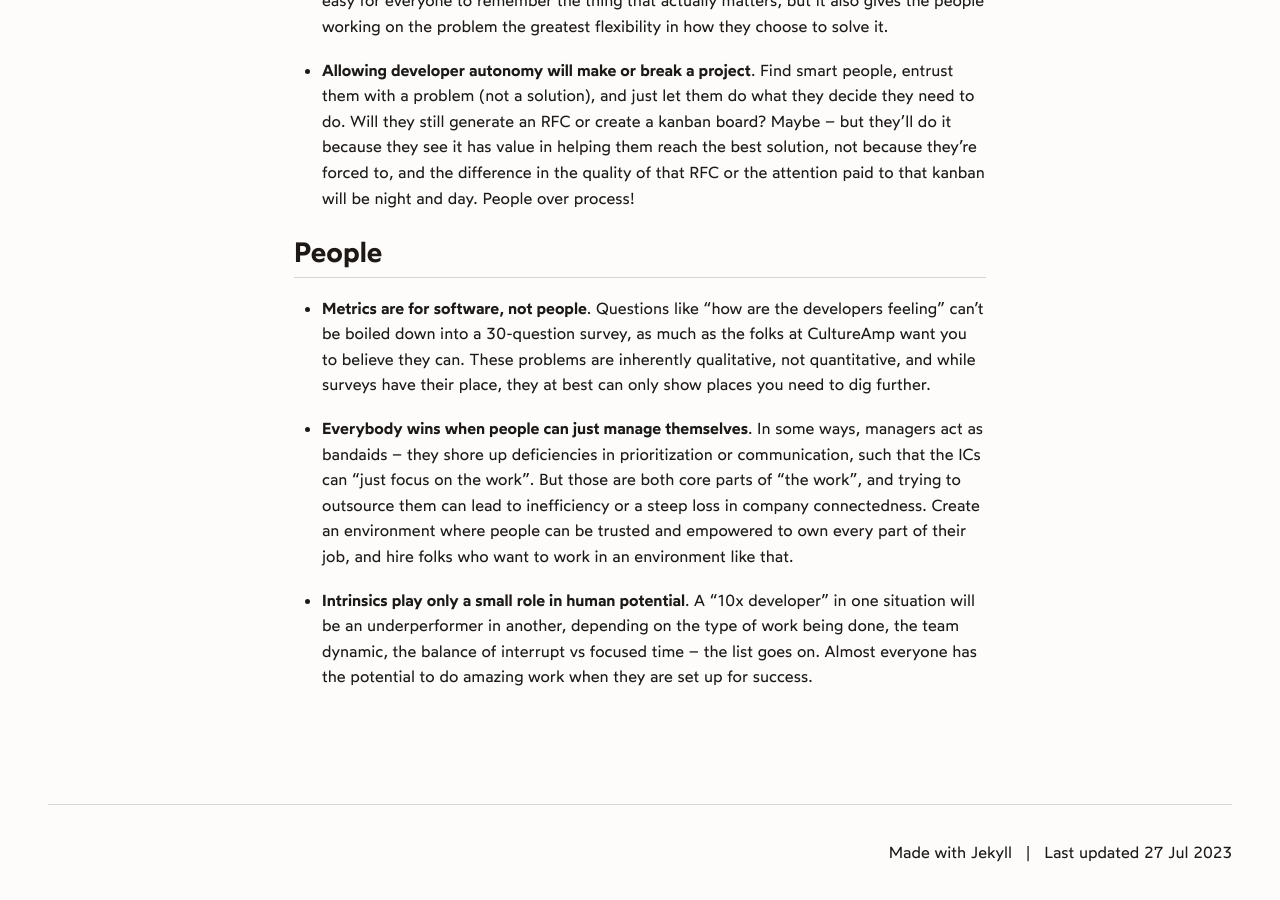
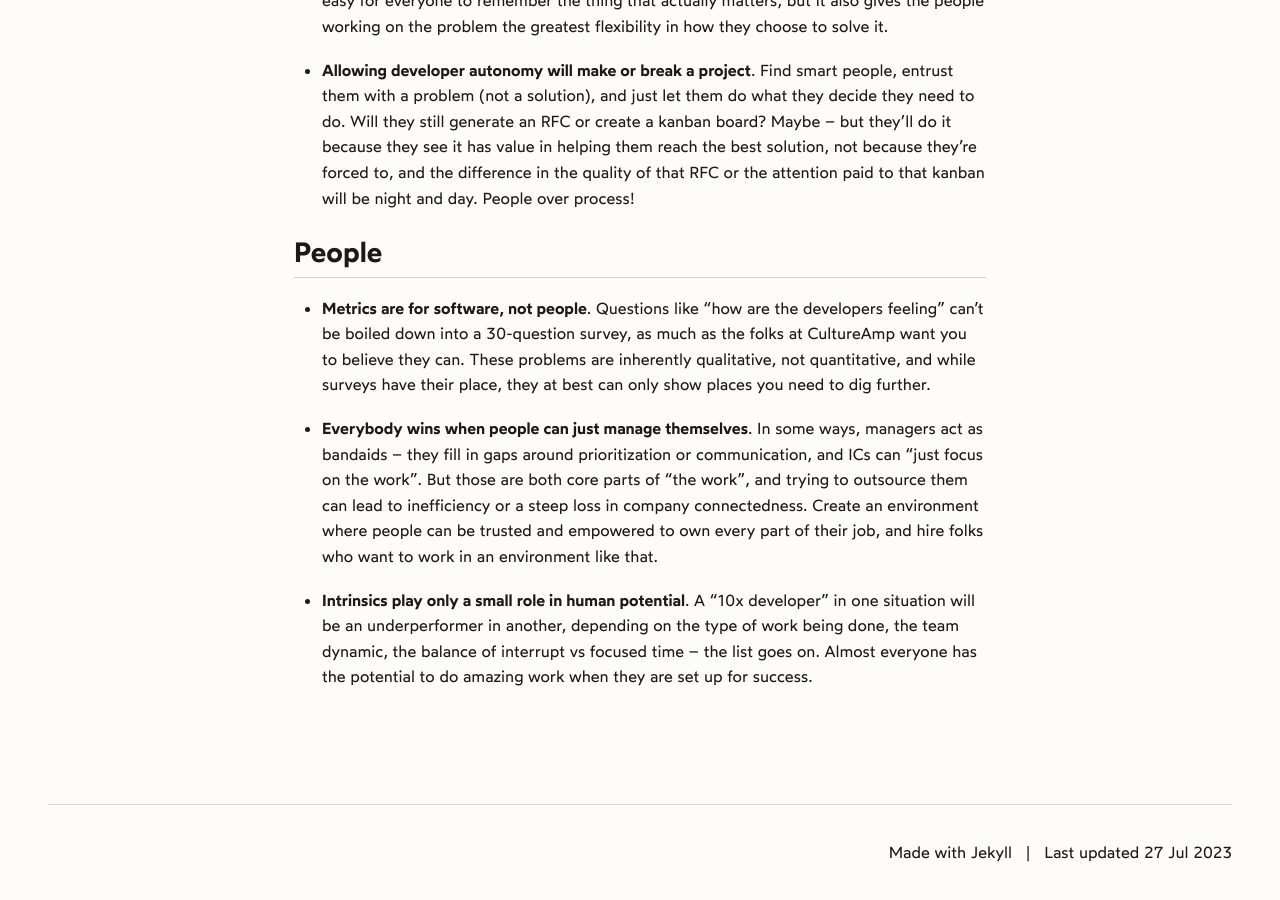
Before and after one commit to pickledish/pickledish.github.io, a Jekyll site: the page built from _posts/2023-07-27-4999.md, in a window 1280 px wide and 900 px high, scrolled down 1649 px. Built offline with Jekyll 4.4.1, drawn with Linux system fonts in a browser that asks for light colours; some of the changed text lies outside the part shown.

Commit message:
slight wording

```diff
--- a/_posts/2023-07-27-4999.md
+++ b/_posts/2023-07-27-4999.md
@@ -38,6 +38,6 @@ And so, in no particular order:
 
 * **Metrics are for software, not people**. Questions like "how are the developers feeling" can't be boiled down into a 30-question survey, as much as the folks at CultureAmp want you to believe they can. These problems are inherently qualitative, not quantitative, and while surveys have their place, they at best can only show places you need to dig further.
 
-* **Everybody wins when people can just manage themselves**. In some ways, managers act as bandaids -- they shore up deficiencies in prioritization or communication, such that the ICs can "just focus on the work". But those are both core parts of "the work", and trying to outsource them can lead to inefficiency or a steep loss in company connectedness. Create an environment where people can be trusted and empowered to own every part of their job, and hire folks who want to work in an environment like that.
+* **Everybody wins when people can just manage themselves**. In some ways, managers act as bandaids -- they fill in gaps around prioritization or communication, and ICs can "just focus on the work". But those are both core parts of "the work", and trying to outsource them can lead to inefficiency or a steep loss in company connectedness. Create an environment where people can be trusted and empowered to own every part of their job, and hire folks who want to work in an environment like that.
 
 * **Intrinsics play only a small role in human potential**. A "10x developer" in one situation will be an underperformer in another, depending on the type of work being done, the team dynamic, the balance of interrupt vs focused time -- the list goes on. Almost everyone has the potential to do amazing work when they are set up for success.
```
Also changed, not shown: other parts of _posts/2023-07-27-4999.md (+1 -1 lines).
